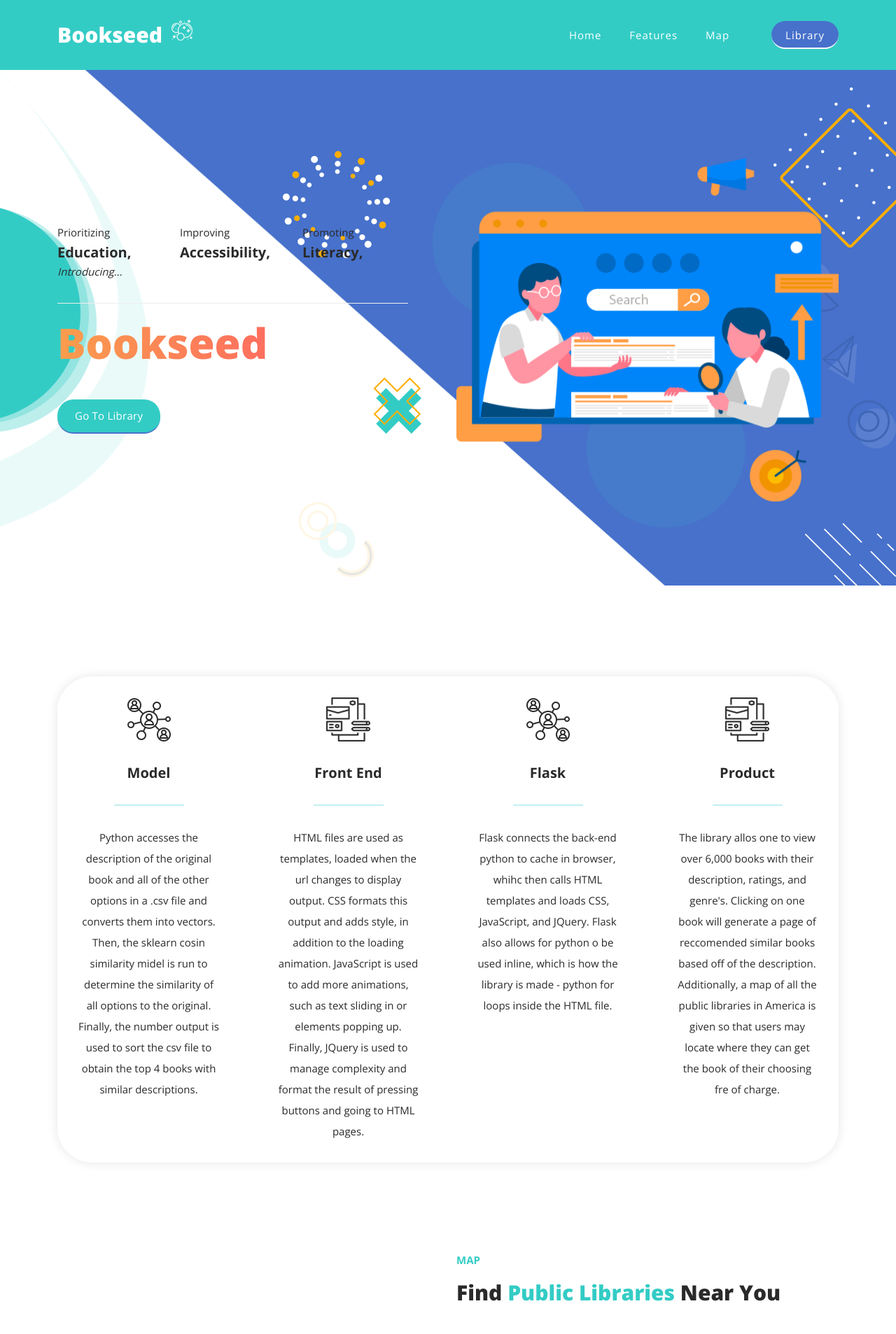
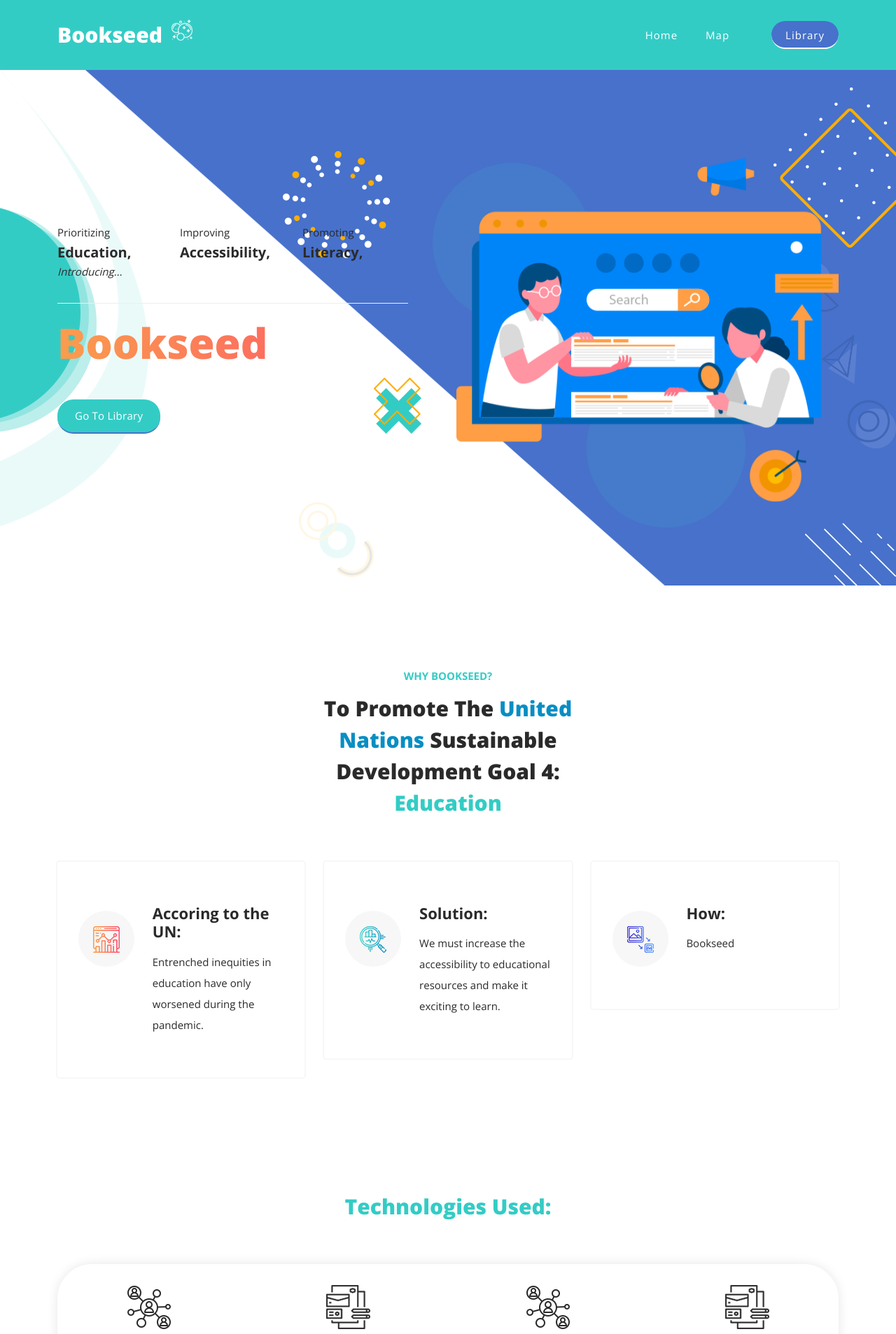
Before and after one commit to A1uvi/Bookseed, a Flask app: page / in a window 1280 px wide. Shown: the top 1907 px of the page at 70% size. Run offline with Flask 2, Linux system fonts and the light colour scheme; parts of the project's set-up code (start-up, migrations or seed data) failed here and were passed over; some libraries are stand-ins or nearby versions; grey boxes are pictures that could not be loaded.

Commit message:
Final Commit

```diff
--- a/rec_python_books/tempBookseed/templates/base.html
+++ b/rec_python_books/tempBookseed/templates/base.html
@@ -50,7 +50,6 @@
             <!-- ***** Menu Start ***** -->
             <ul class="nav">
               <li class="scroll-to-section"><a href="{{url_for('index')}}" class="active">Home</a></li>
-              <li class="scroll-to-section"><a href="http://127.0.0.1:5000/#features">Features</a></li>
               <li class="scroll-to-section"><a href="http://127.0.0.1:5000/#about">Map</a></li>
               <!-- <li class="scroll-to-section"><a href="#services">Services</a></li> -->
               <li> <div class="main-blue-button"><a href="{{url_for('library')}}">Library</a></div></li>
@@ -72,13 +71,6 @@
 
   <footer>
     <div class="container">
-      <div class="row">
-        <div class="col-lg-12">
-          <p>Copyright © 2021 SEO Dream Co., Ltd. All Rights Reserved.
-
-          <br>Web Designed by <a rel="nofollow" href="https://templatemo.com" title="free CSS templates">TemplateMo</a></p>
-        </div>
-      </div>
     </div>
   </footer>
 
--- a/rec_python_books/tempBookseed/templates/index.html
+++ b/rec_python_books/tempBookseed/templates/index.html
@@ -51,8 +51,83 @@
     </div>
   </div>
 
+
+  <div id="services" class="our-services section">
+    <div class="container">
+      <div class="row">
+        <div class="col-lg-6 offset-lg-3">
+          <div class="section-heading wow bounceIn" data-wow-duration="1s" data-wow-delay="0.2s">
+            <h6>Why Bookseed?</h6>
+            <h2>To Promote the <span>United Nations</span> Sustainable Development Goal 4: <em>Education</em></h2>
+          </div>
+        </div>
+      </div>
+    </div>
+    <div class="container-fluid">
+      <div class="row">
+        <div class="col-lg-4">
+          <div class="service-item wow bounceInUp" data-wow-duration="1s" data-wow-delay="0.3s">
+            <div class="row">
+              <div class="col-lg-4">
+                <div class="icon">
+                  <img src="/static/assets/images/service-icon-01.png" alt="">
+                </div>
+              </div>
+              <div class="col-lg-8">
+                <div class="right-content">
+                  <h4>Accoring to the UN:</h4>
+                  <p>Entrenched inequities in education have only worsened during the pandemic.</p>
+                </div>
+              </div>
+            </div>
+          </div>
+        </div>
+        <div class="col-lg-4">
+          <div class="service-item wow bounceInUp" data-wow-duration="1s" data-wow-delay="0.4s">
+            <div class="row">
+              <div class="col-lg-4">
+                <div class="icon">
+                  <img src="/static/assets/images/service-icon-02.png" alt="">
+                </div>
+              </div>
+              <div class="col-lg-8">
+                <div class="right-content">
+                  <h4>Solution:</h4>
+                  <p>We must increase the accessibility to educational resources and make it exciting to learn.</p>
+                </div>
+              </div>
+            </div>
+          </div>
+        </div>
+        <div class="col-lg-4">
+          <div class="service-item wow bounceInUp" data-wow-duration="1s" data-wow-delay="0.5s">
+            <div class="row">
+              <div class="col-lg-4">
+                <div class="icon">
+                  <img src="/static/assets/images/service-icon-03.png" alt="">
+                </div>
+              </div>
+              <div class="col-lg-8">
+                <div class="right-content">
+                  <h4>How:</h4>
+                  <p>Bookseed</p>
+                </div>
+              </div>
+            </div>
+          </div>
+        </div>
+      </div>
+    </div>
+  </div>
+
+
   <div id="features" class="features section">
     <div class="container">
+      <div class="row">
+      <div class="section-heading wow bounceIn" data-wow-duration="1s" data-wow-delay="0.2s">
+        <h2 style="text-align:center;"><em>Technologies Used:</em></h2>
+      </div>
+    </div>
       <div class="row">
         <div class="col-lg-12">
           <div class="features-content">
@@ -62,7 +137,7 @@
                   <div class="icon"></div>
                   <h4>Model</h4>
                   <div class="line-dec"></div>
-                  <p>Python accesses the description of the original book and all of the other options in a .csv file and converts them into vectors. Then, the sklearn cosin similarity midel is run to determine the similarity of all options to the original. Finally, the number output is used to sort the csv file to obtain the top 4 books with similar descriptions.</p>
+                  <p>Python accesses the description of the original book and all of the other options in a .csv file and converts them into vectors using a pre-built machine learning feature-extraction model from sklearn. Then, the sklearn cosine similarity model is run to determine how similar those extracted features are to the original text. Finally, the number output is used to sort the csv file to obtain the top 4 books with similar descriptions.</p>
                 </div>
               </div>
               <div class="col-lg-3">
@@ -78,7 +153,7 @@
                   <div class="icon"></div>
                   <h4>Flask</h4>
                   <div class="line-dec"></div>
-                  <p>Flask connects the back-end python to cache in browser, whihc then calls HTML templates and loads CSS, JavaScript, and JQuery. Flask also allows for python o be used inline, which is how the library is made - python for loops inside the HTML file.</p>
+                  <p>Flask connects the back-end python to cache in browser, which then calls HTML templates and loads CSS, JavaScript, and JQuery. Flask also allows for python to be used inline. This allows the HTML template for the library page to iterate through nested lists in order to display the books as images using CSS formating and JavaScript reactions to hovering.</p>
                 </div>
               </div>
               <div class="col-lg-3">
@@ -86,7 +161,7 @@
                   <div class="icon"></div>
                   <h4>Product</h4>
                   <div class="line-dec"></div>
-                  <p>The library allos one to view over 6,000 books with their description, ratings, and genre's. Clicking on one book will generate a page of reccomended similar books based off of the description. Additionally, a map of all the public libraries in America is given so that users may locate where they can get the book of their choosing fre of charge.</p>
+                  <p>The library allows users to view over 6,000 books with their description, ratings, and genres. Clicking on a book will generate a page of reccomended similar books based off of the description, chosen from the .csv file by machine learning. Additionally, a map of all the public libraries in America is given so that users may locate where they can get the book of their choosing fre of charge.</p>
                 </div>
               </div>
             </div>
@@ -95,7 +170,6 @@
       </div>
     </div>
   </div>
-<!-- Why this app is needed: inclde statistics and UN goals, include increased accessibility -->
 
   <div id="about" class="about-us section">
     <div class="container">
@@ -137,126 +211,4 @@
     </div>
   </div>
 
- <!-- Services: Maybe replace with what I learned, creaticity, or more technical skill info?  -->
- <!--
-  <div id="services" class="our-services section">
-    <div class="container">
-      <div class="row">
-        <div class="col-lg-6 offset-lg-3">
-          <div class="section-heading wow bounceIn" data-wow-duration="1s" data-wow-delay="0.2s">
-            <h6>Our Services</h6>
-            <h2>Discover What We Do &amp; <span>Offer</span> To Our <em>Clients</em></h2>
-          </div>
-        </div>
-      </div>
-    </div>
-    <div class="container-fluid">
-      <div class="row">
-        <div class="col-lg-4">
-          <div class="service-item wow bounceInUp" data-wow-duration="1s" data-wow-delay="0.3s">
-            <div class="row">
-              <div class="col-lg-4">
-                <div class="icon">
-                  <img src="/assets/images/service-icon-01.png" alt="">
-                </div>
-              </div>
-              <div class="col-lg-8">
-                <div class="right-content">
-                  <h4>Similar Websites</h4>
-                  <p>Sed ut perspiciatis unde omnis iste natus error sit voluptatem accusantium dormque laudantium.</p>
-                </div>
-              </div>
-            </div>
-          </div>
-        </div>
-        <div class="col-lg-4">
-          <div class="service-item wow bounceInUp" data-wow-duration="1s" data-wow-delay="0.4s">
-            <div class="row">
-              <div class="col-lg-4">
-                <div class="icon">
-                  <img src="/assets/images/service-icon-02.png" alt="">
-                </div>
-              </div>
-              <div class="col-lg-8">
-                <div class="right-content">
-                  <h4>Website Trends</h4>
-                  <p>Sed ut perspiciatis unde omnis iste natus error sit voluptatem accusantium dormque laudantium.</p>
-                </div>
-              </div>
-            </div>
-          </div>
-        </div>
-        <div class="col-lg-4">
-          <div class="service-item wow bounceInUp" data-wow-duration="1s" data-wow-delay="0.5s">
-            <div class="row">
-              <div class="col-lg-4">
-                <div class="icon">
-                  <img src="/assets/images/service-icon-03.png" alt="">
-                </div>
-              </div>
-              <div class="col-lg-8">
-                <div class="right-content">
-                  <h4>Traffic Analysis</h4>
-                  <p>Sed ut perspiciatis unde omnis iste natus error sit voluptatem accusantium dormque laudantium.</p>
-                </div>
-              </div>
-            </div>
-          </div>
-        </div>
-        <div class="col-lg-4">
-          <div class="service-item wow bounceInUp" data-wow-duration="1s" data-wow-delay="0.6s">
-            <div class="row">
-              <div class="col-lg-4">
-                <div class="icon">
-                  <img src="/assets/images/service-icon-03.png" alt="">
-                </div>
-              </div>
-              <div class="col-lg-8">
-                <div class="right-content">
-                  <h4>Optimizing Keywords</h4>
-                  <p>Sed ut perspiciatis unde omnis iste natus error sit voluptatem accusantium dormque laudantium.</p>
-                </div>
-              </div>
-            </div>
-          </div>
-        </div>
-        <div class="col-lg-4">
-          <div class="service-item wow bounceInUp" data-wow-duration="1s" data-wow-delay="0.7s">
-            <div class="row">
-              <div class="col-lg-4">
-                <div class="icon">
-                  <img src="/assets/images/service-icon-01.png" alt="">
-                </div>
-              </div>
-              <div class="col-lg-8">
-                <div class="right-content">
-                  <h4>Page Optimizations</h4>
-                  <p>Sed ut perspiciatis unde omnis iste natus error sit voluptatem accusantium dormque laudantium.</p>
-                </div>
-              </div>
-            </div>
-          </div>
-        </div>
-        <div class="col-lg-4">
-          <div class="service-item wow bounceInUp" data-wow-duration="1s" data-wow-delay="0.8s">
-            <div class="row">
-              <div class="col-lg-4">
-                <div class="icon">
-                  <img src="/assets/images/service-icon-02.png" alt="">
-                </div>
-              </div>
-              <div class="col-lg-8">
-                <div class="right-content">
-                  <h4>Deep URL Analysis</h4>
-                  <p>Sed ut perspiciatis unde omnis iste natus error sit voluptatem accusantium dormque laudantium.</p>
-                </div>
-              </div>
-            </div>
-          </div>
-        </div>
-      </div>
-    </div>
-  </div>
--->
-
   {% endblock %}
```
Also changed, not shown: rec_python_books/tempBookseed/templates/library.html (+3 -5 lines).
